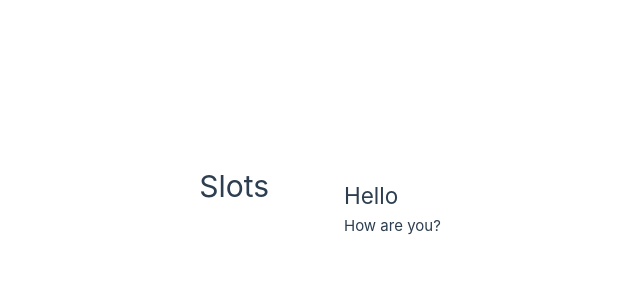
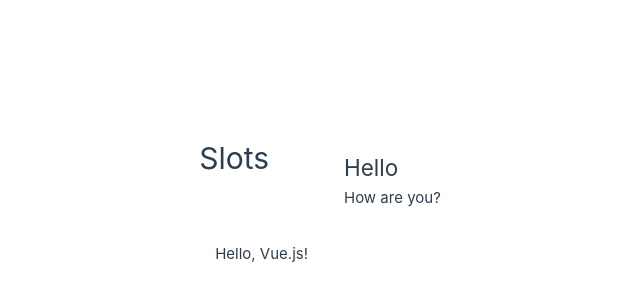
Before and after one commit to 2630-Daichi-Inoue/vue-lesson, a Vue app: page / in a window 1280 px wide. Shown: the part 192-492 px from the top of the page, without its empty margins (312-952 px from the left). Built offline with nearby package versions, Linux system fonts and the light colour scheme.

Commit message:
lesson 86

```diff
--- a/src/App.vue
+++ b/src/App.vue
@@ -7,4 +7,5 @@
     <h2>Hello</h2>
     <p>How are you?</p>
   </BaseCard>
+  <BaseCard />
 </template>
--- a/src/components/BaseCard.vue
+++ b/src/components/BaseCard.vue
@@ -1,6 +1,8 @@
 <template>
   <div>
-    <slot></slot>
+    <slot>
+      <p>Hello, Vue.js!</p>
+    </slot>
   </div>
 </template>
 
```
